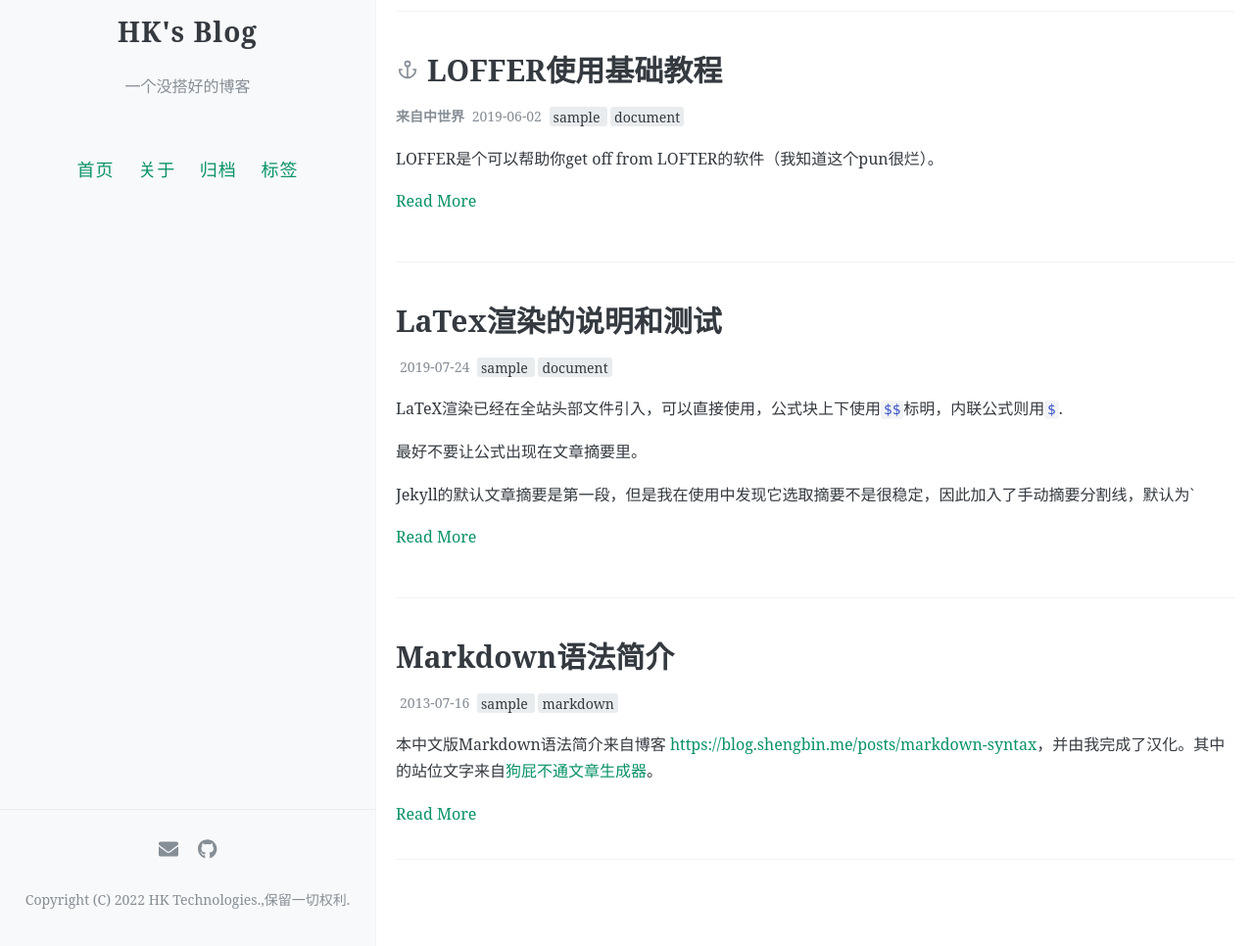
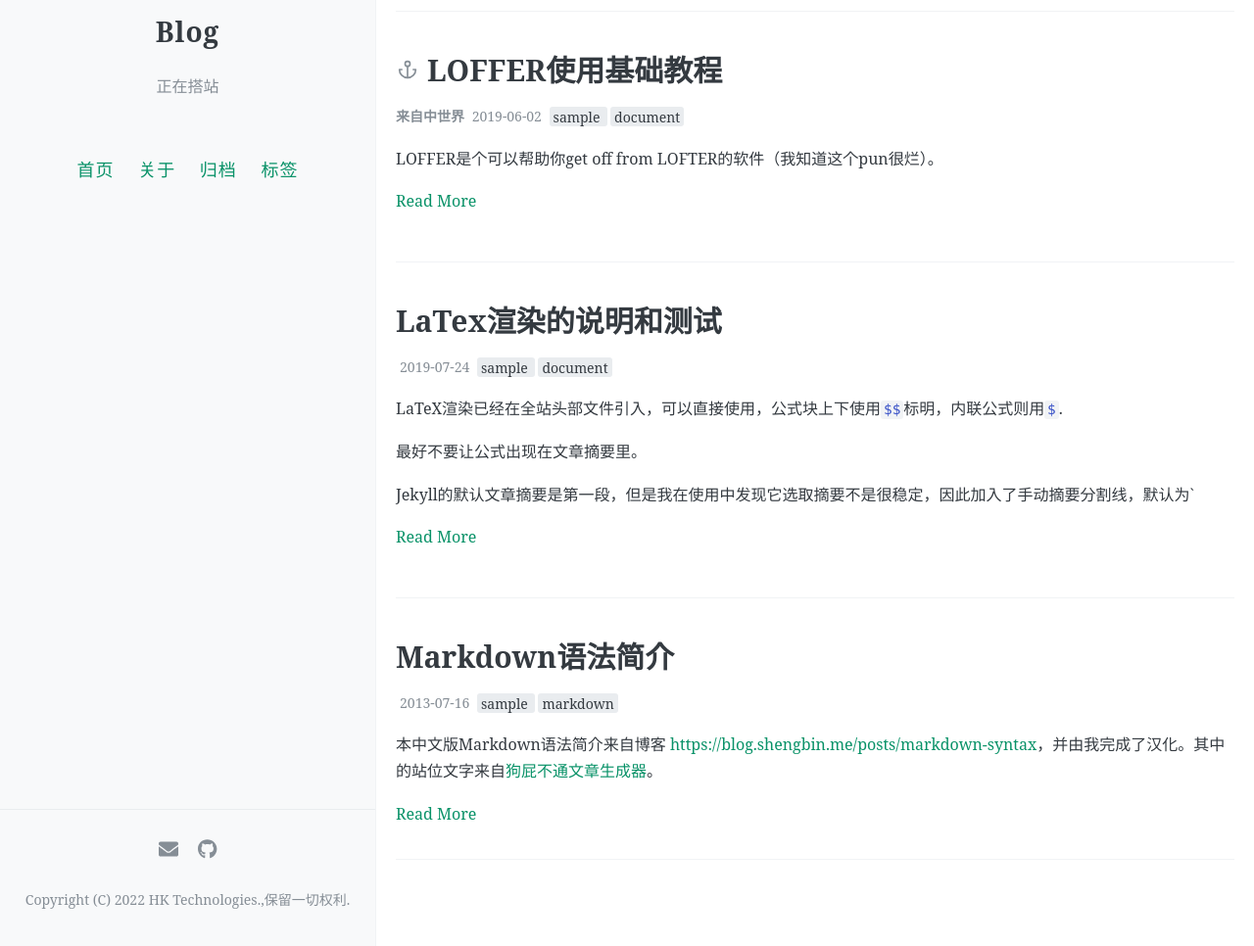
Before and after one commit to CHN-hk/CHN-hk.github.io, a Jekyll site: the page built from index.html, in a window 1280 px wide and 1256 px high. Shown: the part 290-1256 px from the top of the window at 98% size. Built offline with Jekyll 4.4.1, drawn with Linux system fonts in a browser that asks for light colours; the list of posts is cut into pages by our own code; comment, search, counter and statistics services are not loaded.

Commit message:
Update _config.yml

```diff
--- a/_config.yml
+++ b/_config.yml
@@ -7,8 +7,8 @@
 # 井号后面的文字是说明文档，不会被程序读取。
 
 # 描述/签名
-name: HK's Blog
-description: 一个没搭好的博客
+name: Blog
+description: 正在搭站
 
 # 输入你的网站域名（如果你没有添加自己的域名，而是直接用GitHub pages分配的域名的话可以省略）
 url:
```
